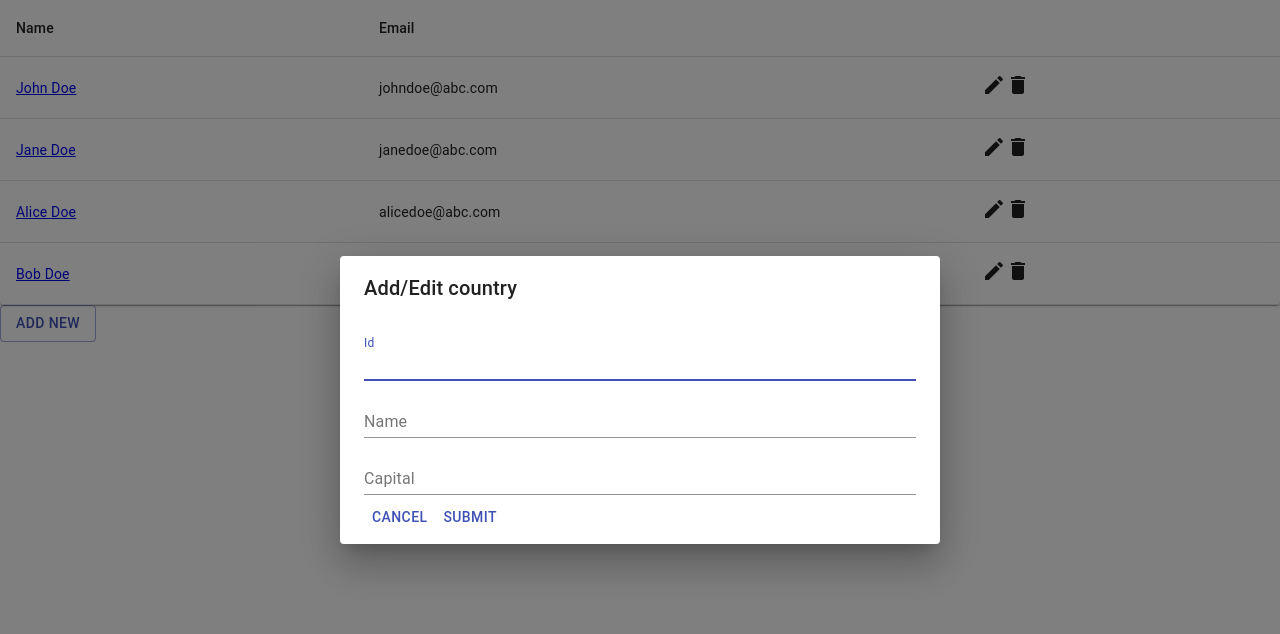
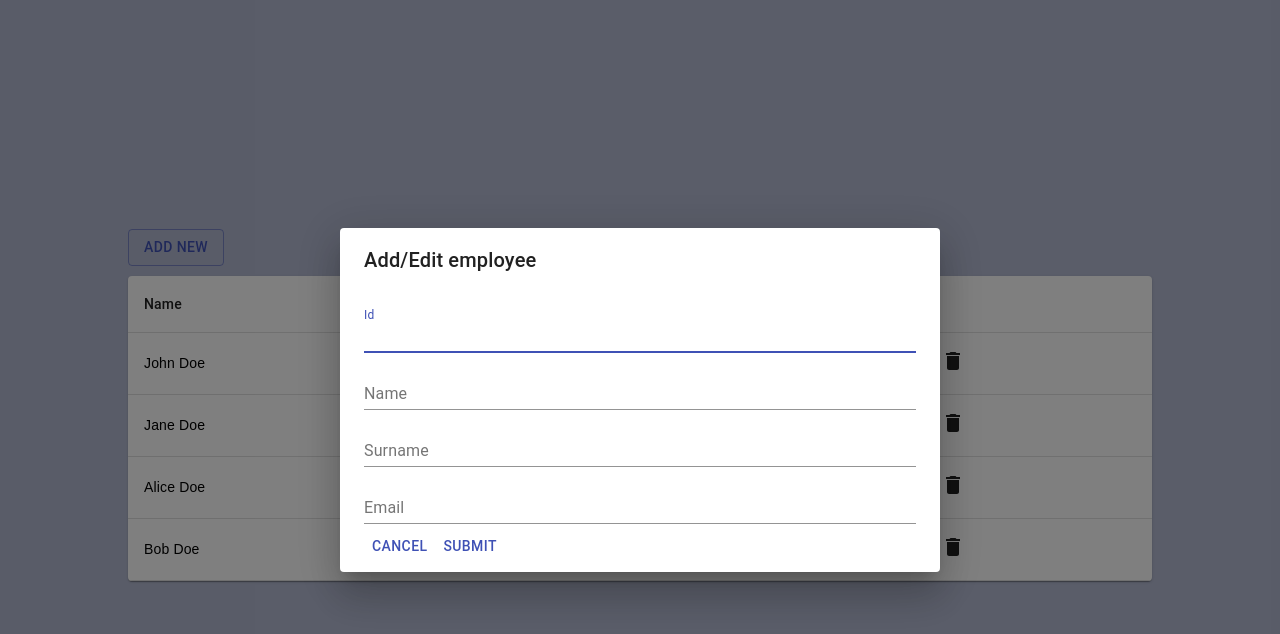
Before and after one commit to kgrafico/react-mock-API, a React (Create React App) app: page /employees in a window 1280 px wide. Both pictures are taken after a click on the button "ADD NEW". Shown: the top 634 px of the page. Built offline with nearby package versions, Linux system fonts and the light colour scheme; data requests are answered from the project's data file; what miragejs would draw is missing.

Commit message:
feat: style list

```diff
--- a/src/App.js
+++ b/src/App.js
@@ -7,7 +7,7 @@ import EmployeesDetails from './components/details.component'
 const App = () => {
   return (
     <div className="container">
-      <div className="mt-3">
+      <div className="content-box">
         <Router>
           <EmployeesList path="employees" />
           <EmployeesDetails path="employees/:id" />
--- a/src/App.scss
+++ b/src/App.scss
@@ -1,7 +1,20 @@
 html, body {
   height: 100%;
+  background: #c94e50;
 }
+* {outline: none !important;}
+textarea:focus, input:focus {outline: none !important;}
+a {color: black; font-family: arial; text-decoration: none;}
+a:hover {color: black; font-family: arial; text-decoration: none;}
+a:visited {color: black; font-family: arial; text-decoration: none;}
 
 .container {
   height: 100%;
+  background: #b4bad2;
+  .content-box {
+    display: flex;
+    justify-content: center;
+    align-items: center;
+    height: 100%;
+  }
 }
--- a/src/components/form-dialog.component.js
+++ b/src/components/form-dialog.component.js
@@ -19,12 +19,17 @@ const CountryFormDialog = (props) => {
     };
 
     return (
-        <Dialog fullWidth={true} open={props.open} onClose={props.handleClose} aria-labelledby="form-dialog-title">
-            <DialogTitle id="form-dialog-title">Add/Edit country </DialogTitle>
+      <Dialog
+        fullWidth={true}
+        open={props.open}
+        onClose={props.handleClose}
+        aria-labelledby="form-dialog-title"
+      >
+        <DialogTitle id="form-dialog-title">Add/Edit employee </DialogTitle>
         <DialogContent>
           <form onSubmit={handleSubmit(onSubmit)}>
             <TextField
-                        inputRef={register({required: true})}
+              inputRef={register({ required: true })}
               name="id"
               autoFocus
               margin="dense"
@@ -35,33 +40,46 @@ const CountryFormDialog = (props) => {
               defaultValue={props.selected.id}
               disabled={!!props.selected.id}
             />
-                    {_.get("id.type", errors) === "required" && (
+            {_.get('id.type', errors) === 'required' && (
               <p className="error">This field is required</p>
             )}
             <TextField
-                        inputRef={register({required: true})}
+              inputRef={register({ required: true })}
               name="name"
               margin="dense"
               id="name"
               label="Name"
               type="text"
               fullWidth
-                        defaultValue={props.selected.name}
+              defaultValue={props.selected.first_name}
             />
-                    {_.get("name.type", errors) === "required" && (
+            {_.get('name.type', errors) === 'required' && (
               <p className="error">This field is required</p>
             )}
             <TextField
-                        inputRef={register({required: true})}
-                        name="capital"
+              inputRef={register({ required: true })}
+              name="surname"
               margin="dense"
-                        id="capital"
-                        label="Capital"
+              id="surname"
+              label="Surname"
               type="text"
               fullWidth
-                        defaultValue={props.selected.capital}
+              defaultValue={props.selected.last_name}
             />
-                    {_.get("capital.type", errors) === "required" && (
+            {_.get('surname.type', errors) === 'required' && (
+              <p className="error">This field is required</p>
+            )}
+            <TextField
+              inputRef={register({ required: true })}
+              name="email"
+              margin="dense"
+              id="email"
+              label="Email"
+              type="text"
+              fullWidth
+              defaultValue={props.selected.email}
+            />
+            {_.get('email.type', errors) === 'required' && (
               <p>This field is required</p>
             )}
             <Button onClick={props.handleClose} color="primary">
@@ -73,7 +91,7 @@ const CountryFormDialog = (props) => {
           </form>
         </DialogContent>
       </Dialog>
-    );
+    )
 };
 
 export default CountryFormDialog;
--- a/src/components/list.compoent.scss
+++ b/src/components/list.compoent.scss
@@ -1 +1,8 @@
-.content {}
+.contentList {
+    .button {
+        margin: 10px 0px;
+    }
+    .MuiTableContainer-root {
+        width: 80vw;
+    }
+}
--- a/src/components/list.component.js
+++ b/src/components/list.component.js
@@ -95,11 +95,11 @@ const EmployeeList = () => {
     };
 
     return (
-        <div className="content">
+        <div className="contentList">
             <AlertBar open={isAlertOpen} onClose={handleAlertClose} alertMeta={alertMeta}/>
+            <Button className="button" variant="outlined" color="primary" onClick={openCreateDialog}>Add new</Button>
             <CountryFormDialog open={isDialogOpen} handleClose={closeDialog} handleSubmit={handleSubmit} selected={selected}/>
             <ComponentTable rows={rows} onDelete={remove} openEditModal={openEditDialog}/>
-            <Button variant="outlined" color="primary" onClick={openCreateDialog}>Add new</Button>
         </div>
     );
 };
```
Also changed, not shown: 1 other file (tests, documents, lock files or other folders). Lines whose indentation alone changed are shown as unchanged.
